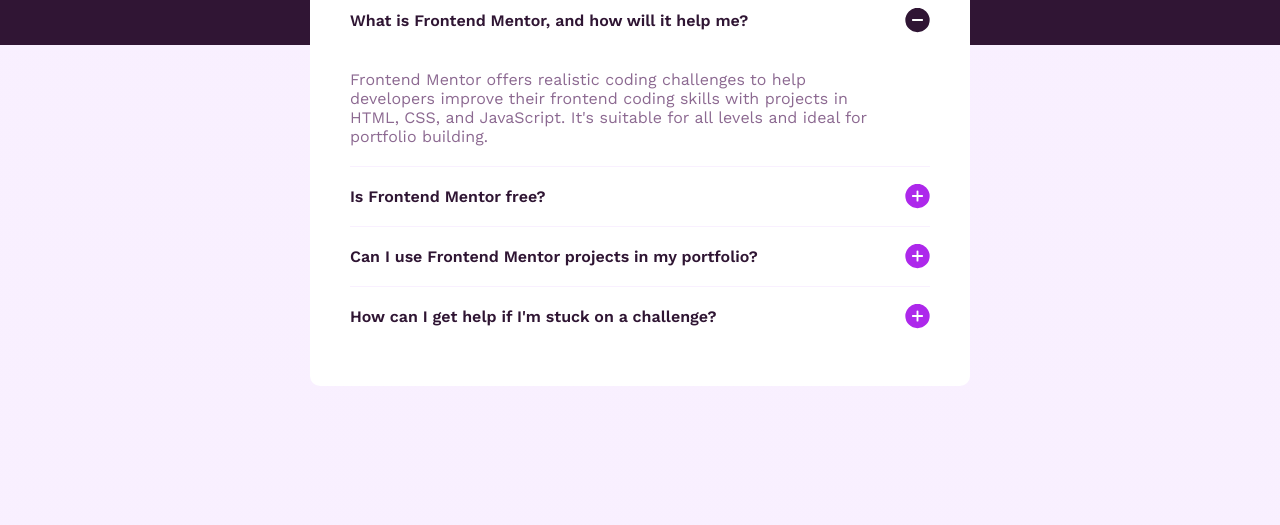
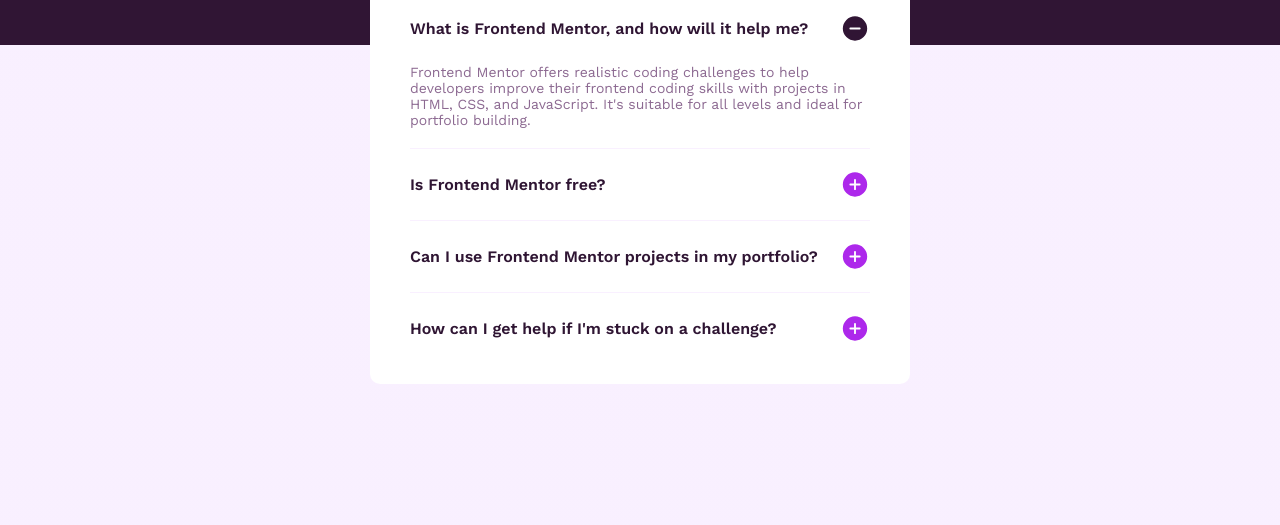
Before and after one commit to roberta-silva/frontend-mentor-desafios, a plain HTML site: page faq-accordion/index.html in a window 1280 px wide. Shown: the part 275-800 px from the top of the page. Drawn offline with nearby package versions, Linux system fonts and the light colour scheme.

Commit message:
Ajusta layout para maior fidelidade ao design

```diff
--- a/faq-accordion/index.html
+++ b/faq-accordion/index.html
@@ -13,7 +13,6 @@
   <link rel="preload" href="./src/css/style.css" as="style">
   <link rel="stylesheet" href="./src/css/style.css">
   <script>document.documentElement.className += ' js';</script>
-
   <title>FAQs</title>
 </head>
 
@@ -27,21 +26,20 @@
     </div>
 
     <dl class="js-accordion">
-      <dt>What is Frontend Mentor, and how will it help me?</dt>
+      <dt>What is Frontend Mentor, and how will it help me?<img class="accordion-icon" src="./src/img/icon-plus.svg" alt=""></dt>
       <dd>Frontend Mentor offers realistic coding challenges to help developers improve their frontend coding skills with projects in HTML, CSS, and JavaScript. It's suitable for all levels and ideal for portfolio building.</dd>
 
-      <dt>Is Frontend Mentor free?</dt>
+      <dt>Is Frontend Mentor free?<img class="accordion-icon" src="./src/img/icon-plus.svg" alt=""></dt>
       <dd>Yes, Frontend Mentor offers both free and premium coding challenges, with the free option providing access to a range of projects suitable for all skill levels.</dd>
 
-      <dt>Can I use Frontend Mentor projects in my portfolio?</dt>
+      <dt>Can I use Frontend Mentor projects in my portfolio?<img class="accordion-icon" src="./src/img/icon-plus.svg" alt=""></dt>
       <dd>Yes, you can use projects completed on Frontend Mentor in your portfolio. It's an excellent way to showcase your skills to potential employers!</dd>
 
-      <dt>How can I get help if I'm stuck on a challenge?</dt>
+      <dt>How can I get help if I'm stuck on a challenge?<img class="accordion-icon" src="./src/img/icon-plus.svg" alt=""></dt>
       <dd>The best place to get help is inside Frontend Mentor's Discord community. There's a help channel where you can ask questions and seek support from other community members.</dd>
     </dl>
   </main>
   <script src="./src/js/script.js"></script>
-
 </body>
 
 </html>
--- /dev/null
+++ b/faq-accordion/src/css/accordion.css
@@ -0,0 +1,34 @@
+dt {
+  display: flex;
+  align-items: center;
+  justify-content: space-between;
+  font-size: 1rem;
+  color: hsl(292, 42%, 14%);
+  font-weight: 600;
+  padding-top: 20px;
+}
+dd {
+  font-size: 0.875rem;
+  color: hsl(292, 16%, 49%);
+  font-weight: 400;
+}
+dt:not(:last-of-type),
+dd:not(:last-of-type) {
+  padding-bottom: 20px;
+}
+dt:not(:first-of-type) {
+  border-top: 1px solid hsl(275, 100%, 97%);
+}
+dt.ativo .accordion-icon {
+  content: url("../img/icon-minus.svg");
+}
+.js .js-accordion dd {
+  display: none;
+}
+.js-accordion dd.ativo {
+  display: block;
+}
+dt:hover {
+  color: hsl(281, 83%, 54%);
+  cursor: pointer;
+}
--- /dev/null
+++ b/faq-accordion/src/css/geral.css
@@ -0,0 +1,54 @@
+body,
+h1,
+dl,
+dt,
+dd {
+  margin: 0;
+  padding: 0;
+}
+
+body {
+  font-family: "Work Sans", sans-serif;
+  min-height: 100vh;
+  display: flex;
+  align-items: center;
+  justify-content: center;
+  background:
+    url("../img/background-pattern-desktop.svg") no-repeat,
+    linear-gradient(hsl(292, 42%, 14%) 320px, hsl(275, 100%, 97%) 0px);
+}
+main {
+  margin: 0px 20px;
+  padding: 40px;
+  border-radius: 10px;
+  background: #fff;
+  width: 460px;
+}
+/* titulo */
+.title {
+  display: flex;
+  align-items: center;
+  margin-bottom: 20px;
+}
+.title-img {
+  display: flex;
+  margin-right: 20px;
+}
+h1 {
+  font-size: 3.5rem;
+  font-weight: 700;
+  color: hsl(292, 42%, 14%);
+}
+@media (max-width: 375px) {
+  body {
+    background:
+      url("../img/background-pattern-mobile.svg") no-repeat,
+      linear-gradient(hsl(292, 42%, 14%) 232px, hsl(275, 100%, 97%) 0px);
+  }
+  main {
+    padding: 30px;
+  }
+  h1 {
+    font-size: 2.25rem;
+  }
+}
--- a/faq-accordion/src/css/style.css
+++ b/faq-accordion/src/css/style.css
@@ -1,98 +1,2 @@
-body,
-h1,
-dl,
-dt,
-dd {
-  margin: 0;
-}
-dt,
-dd {
-  max-width: 540px;
-  padding: 20px 0px;
-}
-body {
-  font-family: "Work Sans", sans-serif;
-  min-height: 100vh;
-  display: flex;
-  align-items: center;
-  justify-content: center;
-  background: url("../img/background-pattern-desktop.svg") no-repeat,
-    linear-gradient(hsl(292, 42%, 14%) 320px, hsl(275, 100%, 97%) 0px);
-}
-main {
-  padding: 40px;
-  border-radius: 10px;
-  background: #fff;
-  min-width: 580px;
-}
-.title {
-  display: flex;
-  align-items: center;
-  margin-bottom: 20px;
-}
-.title-img {
-  display: flex;
-  margin-right: 20px;
-}
-h1 {
-  font-size: 3.5rem;
-  font-weight: 700;
-  color: hsl(292, 42%, 14%);
-}
-dt {
-  font-size: 1rem;
-  color: hsl(292, 42%, 14%);
-  font-weight: 600;
-  position: relative;
-  padding-right: 40px;
-}
-dt:hover {
-  color: hsl(281, 83%, 54%);
-  cursor: pointer;
-}
-dd {
-  font-size: 1rem;
-  color: hsl(292, 16%, 49%);
-  font-weight: 400;
-}
-.js .js-accordion dd {
-  display: none;
-}
-.js-accordion dd.ativo {
-  display: block;
-}
-dt:not(:first-of-type) {
-  border-top: 1px solid hsl(275, 100%, 97%);
-}
-dt::after {
-  content: "";
-  position: absolute;
-  display: inline-block;
-  background: url("../img/icon-plus.svg") no-repeat center;
-  width: 25px;
-  height: 25px;
-  right: 0;
-  top: 50%;
-  transform: translateY(-50%);
-}
-.js-accordion dt.ativo::after {
-  background: url("../img/icon-minus.svg") no-repeat center;
-}
-@media (max-width: 700px) {
-  main {
-    min-width: initial;
-    margin: 0px 20px;
-  }
-}
-@media (max-width: 375px) {
-  body {
-    background: url("../img/background-pattern-mobile.svg") no-repeat,
-      linear-gradient(hsl(292, 42%, 14%) 232px, hsl(275, 100%, 97%) 0px);
-  }
-  main {
-    padding: 30px;
-  }
-  h1 {
-    font-size: 2.25rem;
-  }
-}
+@import url("./geral.css");
+@import url("./accordion.css");
```
Also changed, not shown: faq-accordion/src/js/script.js (line endings or trailing spaces).
